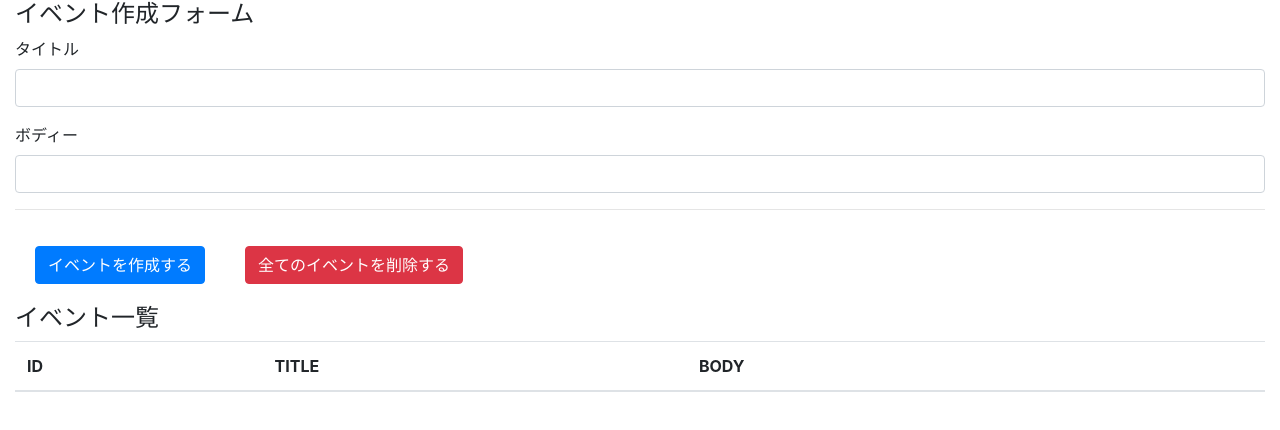
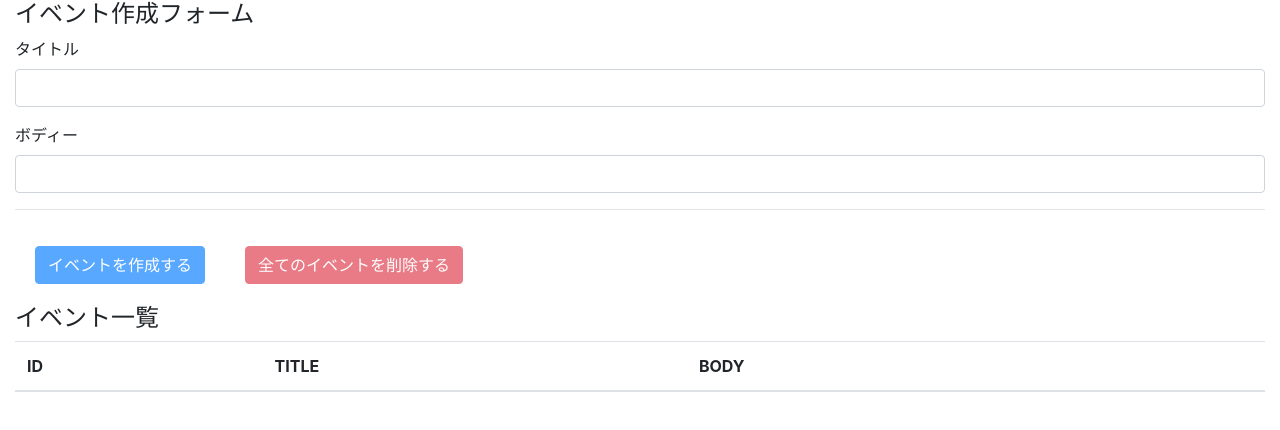
Before and after one commit to momonga-NA/redux-and-hooks-tutorial, a React (Create React App) app: page / in a window 1280 px wide. Shown: the top 430 px of the page. Built offline with nearby package versions, Linux system fonts and the light colour scheme.

Commit message:
Delete Confrim Implemention

```diff
--- a/src/components/App.js
+++ b/src/components/App.js
@@ -21,6 +21,17 @@ const App = () =>{
     setBody('');
   }
 
+  const deleteAllEvents = e => {
+    e.preventDefault();
+    if(window.confirm('全てのイベントを削除しますか？')){
+      dispatch({
+        type: 'DELETE_ALL_EVENTS'
+      })
+    }
+  }
+
+  const unCreatable = title === '' || body === '';
+
   return (
     <div className="container-fluid">
       <h4>イベント作成フォーム</h4>
@@ -34,8 +45,8 @@ const App = () =>{
           <input className="form-control" id="formEventBody" value={body} onChange={e => setBody(e.target.value)} />
         </div>
         <hr />
-        <button className="btn btn-primary btn-margin" onClick={addEvent} >イベントを作成する</button>
-        <button className="btn btn-danger btn-margin">全てのイベントを削除する</button>
+        <button className="btn btn-primary btn-margin" disabled={unCreatable} onClick={addEvent} >イベントを作成する</button>
+        <button className="btn btn-danger btn-margin" disabled={state.length === 0} onClick={deleteAllEvents}>全てのイベントを削除する</button>
       </form>
         <h4>イベント一覧</h4>
         <table className="table table-hover">
--- a/src/components/Event.jsx
+++ b/src/components/Event.jsx
@@ -3,14 +3,16 @@ import React from 'react'
 const Event = ({dispatch, event}) => {
 
   const handleClickDeleteButton = () => {
-    dispatch({
-      type: 'DELETE_EVENT',
-      id: event.id
-    })
+    if(window.confirm(`id=${event.id}のイベントを削除してもよいですか？`)){
+      dispatch({
+        type: 'DELETE_EVENT',
+        id: event.id
+      })
+    }
   }
 
   return(
-    <tr key={event.id}>
+    <tr>
       <td>{event.id}</td>
       <td>{event.title}</td>
       <td>{event.body}</td>
--- a/src/reducers/index.js
+++ b/src/reducers/index.js
@@ -8,7 +8,7 @@ const event = (state = [], action) => {
     case 'DELETE_EVENT':
       return state.filter(event => event.id !==  action.id);
     case 'DELETE_ALL_EVENTS':
-      return state;
+      return [];
     default:
       return state;
   }
```
